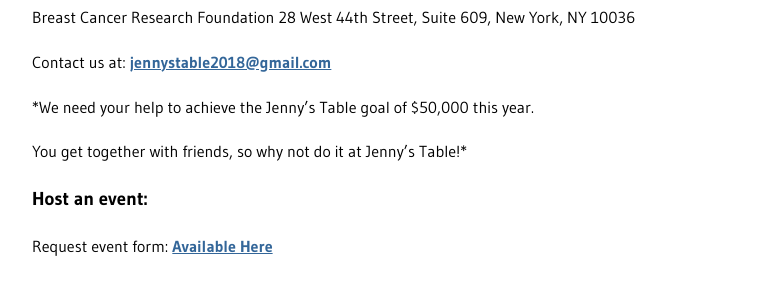
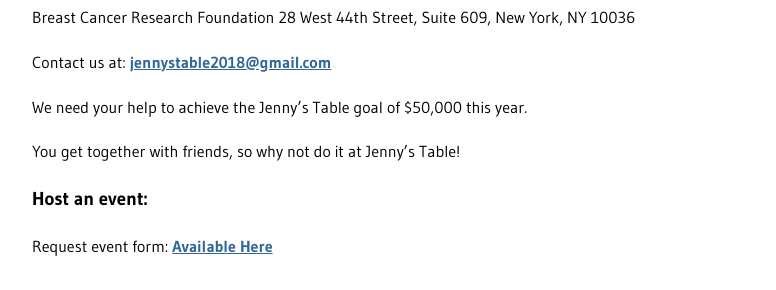
Before and after one commit to jennystable/website, a Jekyll site: the page built from index.markdown, in a window 1280 px wide and 900 px high, scrolled down 1784 px. Shown: the part 573-863 px from the top of the window, without its empty margins (248-1024 px from the left). Built offline with Jekyll 4.4.1, drawn with Linux system fonts in a browser that asks for light colours.

```diff
--- a/index.markdown
+++ b/index.markdown
@@ -68,9 +68,9 @@ The Breast Cancer Research Foundation
 
 Contact us at: <a href="mailto:jennystable2018@gmail.com" style="color: #336699; font-weight: bold;">jennystable2018@gmail.com</a>
 
-*We need your help to achieve the Jenny's Table goal of $50,000 this year.
+We need your help to achieve the Jenny's Table goal of $50,000 this year.
 
-You get together with friends, so why not do it at Jenny's Table!*
+You get together with friends, so why not do it at Jenny's Table!
 
 ### Host an event:
 
```
